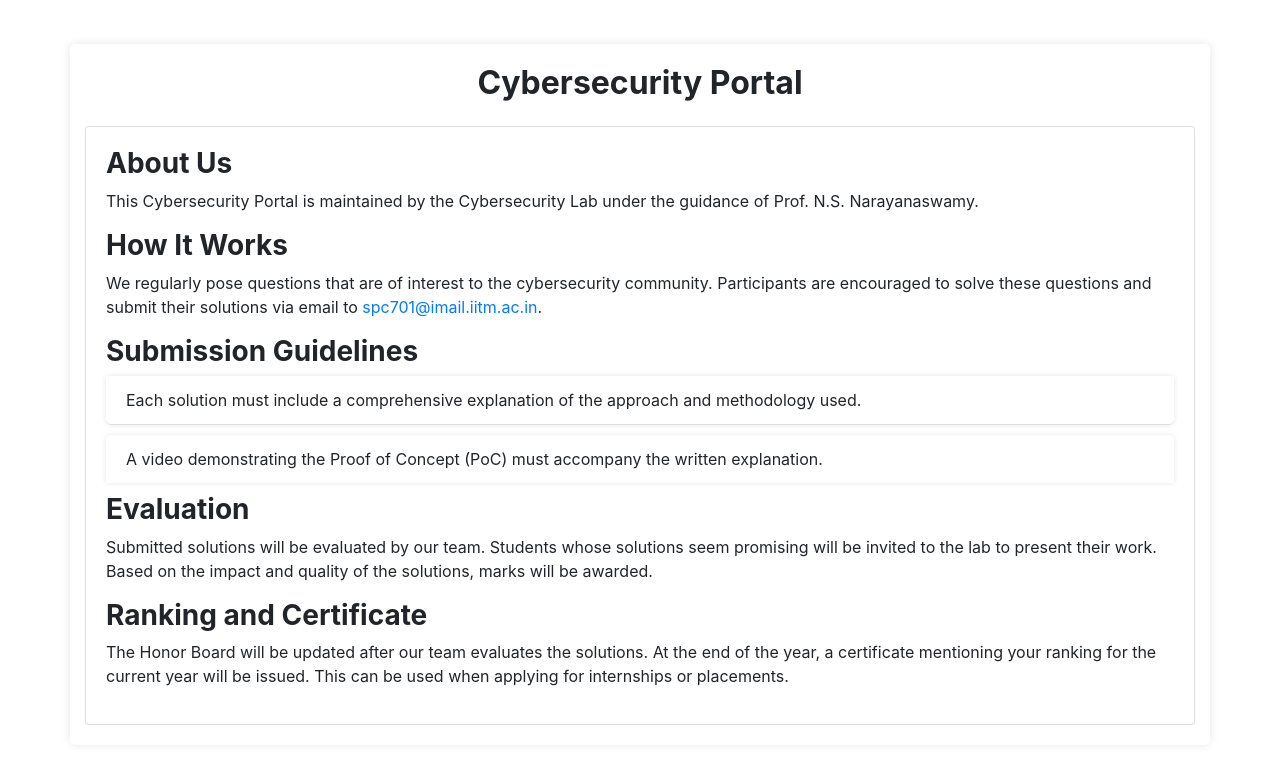
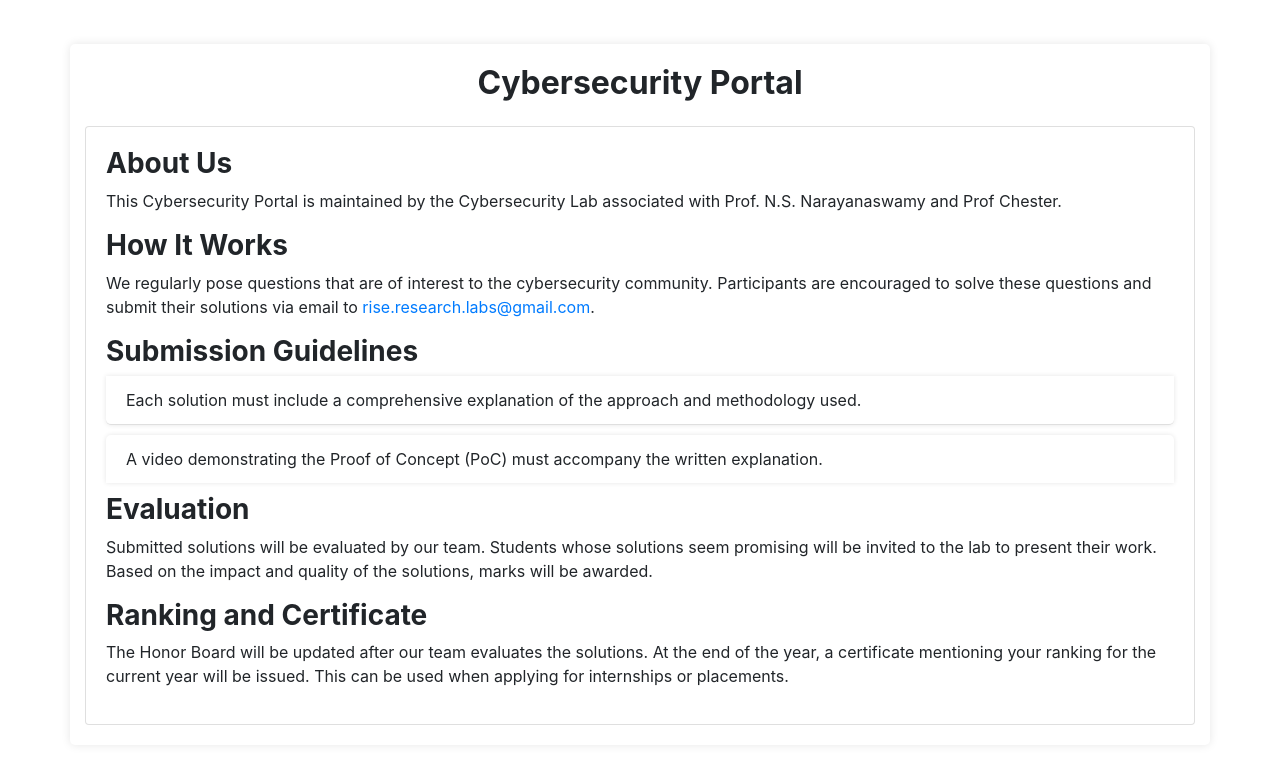
Before and after one commit to Pranay75/flask_app, a Flask app: page /about in a window 1280 px wide. Shown: the part 98-863 px from the top of the page. Run offline with Flask 3, Linux system fonts and the light colour scheme; some libraries are stand-ins or nearby versions.

Commit message:
updated about page

```diff
--- a/templates/about.html
+++ b/templates/about.html
@@ -38,10 +38,10 @@
             <div class="card">
                 <div class="card-body">
                     <h3 style="font-weight: bold;">About Us</h3>
-                    <p>This Cybersecurity Portal is maintained by the Cybersecurity Lab under the guidance of Prof. N.S. Narayanaswamy.</p>
+                    <p>This Cybersecurity Portal is maintained by the Cybersecurity Lab associated with Prof. N.S. Narayanaswamy and Prof Chester.</p>
 
                     <h3 style="font-weight: bold;">How It Works</h3>
-                    <p>We regularly pose questions that are of interest to the cybersecurity community. Participants are encouraged to solve these questions and submit their solutions via email to <a href="mailto:spc701@imail.iitm.ac.in" class="text-primary">spc701@imail.iitm.ac.in</a>.</p>
+                    <p>We regularly pose questions that are of interest to the cybersecurity community. Participants are encouraged to solve these questions and submit their solutions via email to <a href="mailto:spc701@imail.iitm.ac.in" class="text-primary">rise.research.labs@gmail.com</a>.</p>
 
                     <h3 style="font-weight: bold;">Submission Guidelines</h3>
                     <ul class="list-group list-group-flush">
```
